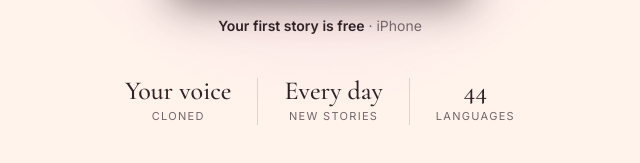
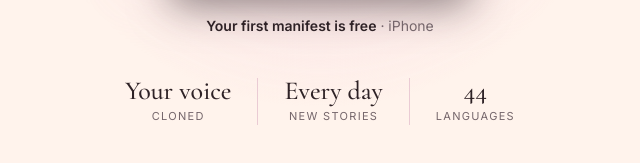
Before and after one commit to sibijr/koya-legal, a plain HTML site: page get.html in a window 1280 px wide. Shown: the part 510-673 px from the top of the page, 320-960 px from the left. Drawn offline with nearby package versions, Linux system fonts and the light colour scheme.

Commit message:
/get: say "Your first manifest is free" to match the ads
Co-Authored-By: Claude Opus 5.5 <noreply@anthropic.com>
Claude-Session: https://claude.ai/code/session_01FfD46yEF2B5q1T6mTtCdey

```diff
--- a/get.html
+++ b/get.html
@@ -4,10 +4,10 @@
 <meta charset="utf-8">
 <meta name="viewport" content="width=device-width, initial-scale=1, viewport-fit=cover">
 <title>Get Koya on the App Store</title>
-<meta name="description" content="Hear your future, in your own voice. A new manifestation story every morning. First story free on iPhone.">
+<meta name="description" content="Hear your future, in your own voice. A new manifestation story every morning. First manifest free on iPhone.">
 <link rel="canonical" href="https://koyamanifest.com/get">
 <meta property="og:title" content="Koya: hear your future, in your own voice">
-<meta property="og:description" content="A new manifestation story every morning, read to you in your own voice. First story free on iPhone.">
+<meta property="og:description" content="A new manifestation story every morning, read to you in your own voice. First manifest free on iPhone.">
 <meta property="og:image" content="https://koyamanifest.com/assets/og.jpg">
 <meta name="twitter:card" content="summary_large_image">
 <meta name="theme-color" content="#FFF3EC">
@@ -74,7 +74,7 @@
     <svg viewBox="0 0 24 24" aria-hidden="true"><path d="M16.37 12.6c-.02-2.2 1.8-3.26 1.88-3.31-1.03-1.5-2.62-1.7-3.18-1.72-1.35-.14-2.64.8-3.33.8-.69 0-1.74-.78-2.86-.76-1.47.02-2.83.86-3.59 2.18-1.53 2.650-.39 6.57 1.1 8.72.73 1.05 1.6 2.23 2.73 2.19 1.1-.04 1.51-.71 2.84-.71 1.32 0 1.7.71 2.86.69 1.18-.02 1.93-1.07 2.65-2.13.84-1.22 1.18-2.4 1.2-2.46-.03-.01-2.3-.88-2.32-3.49zM14.2 6.13c.6-.73 1.01-1.75.9-2.76-.87.04-1.92.58-2.54 1.31-.56.65-1.05 1.69-.92 2.68.97.08 1.96-.49 2.56-1.23z"/></svg>
     <span><small>Download on the</small><b>App Store</b></span>
   </a>
-  <p class="free"><b>Your first story is free</b> · iPhone</p>
+  <p class="free"><b>Your first manifest is free</b> · iPhone</p>
 
   <div class="facts">
     <div><b>Your voice</b><span>cloned</span></div><i></i>
```
